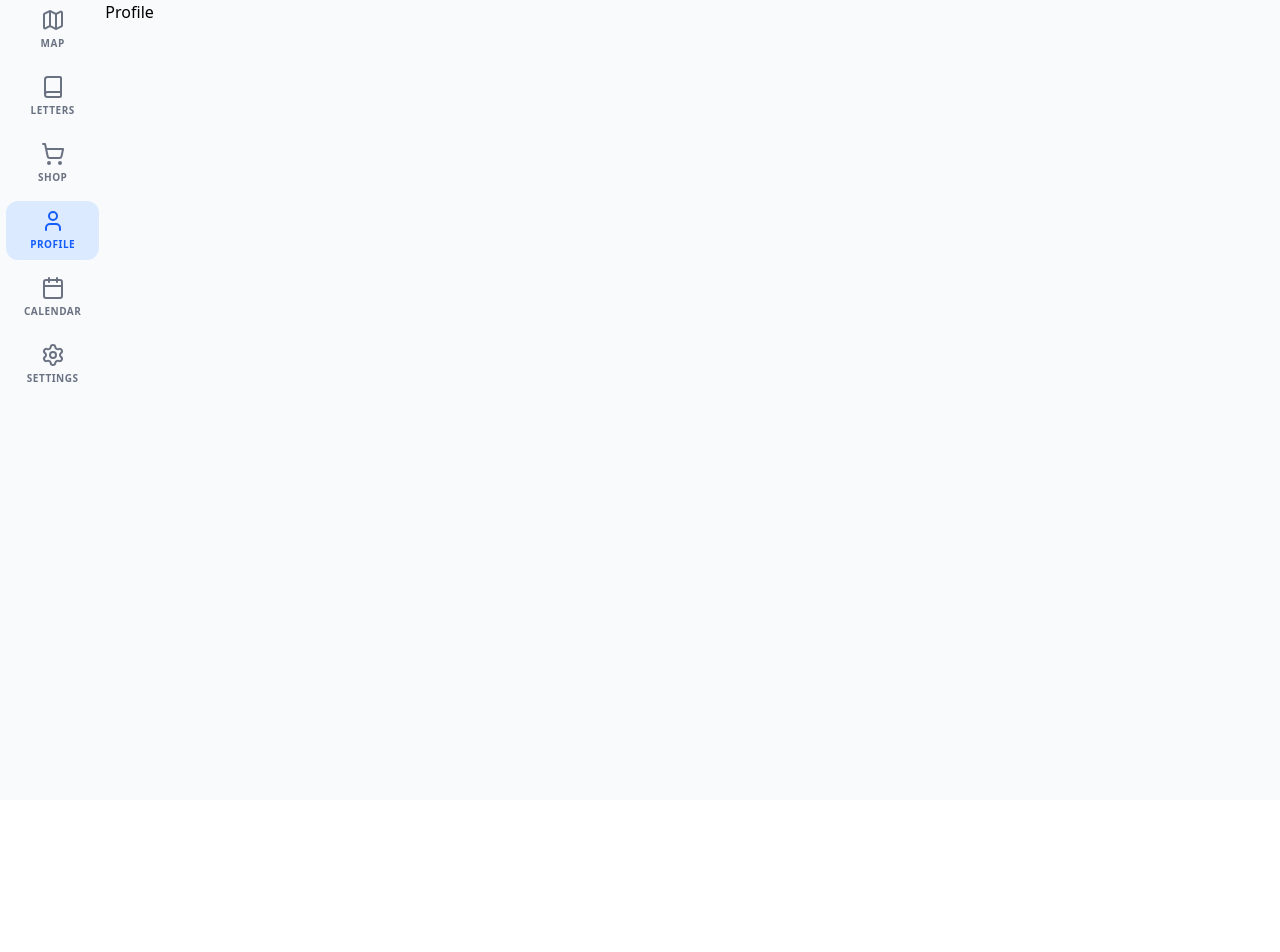
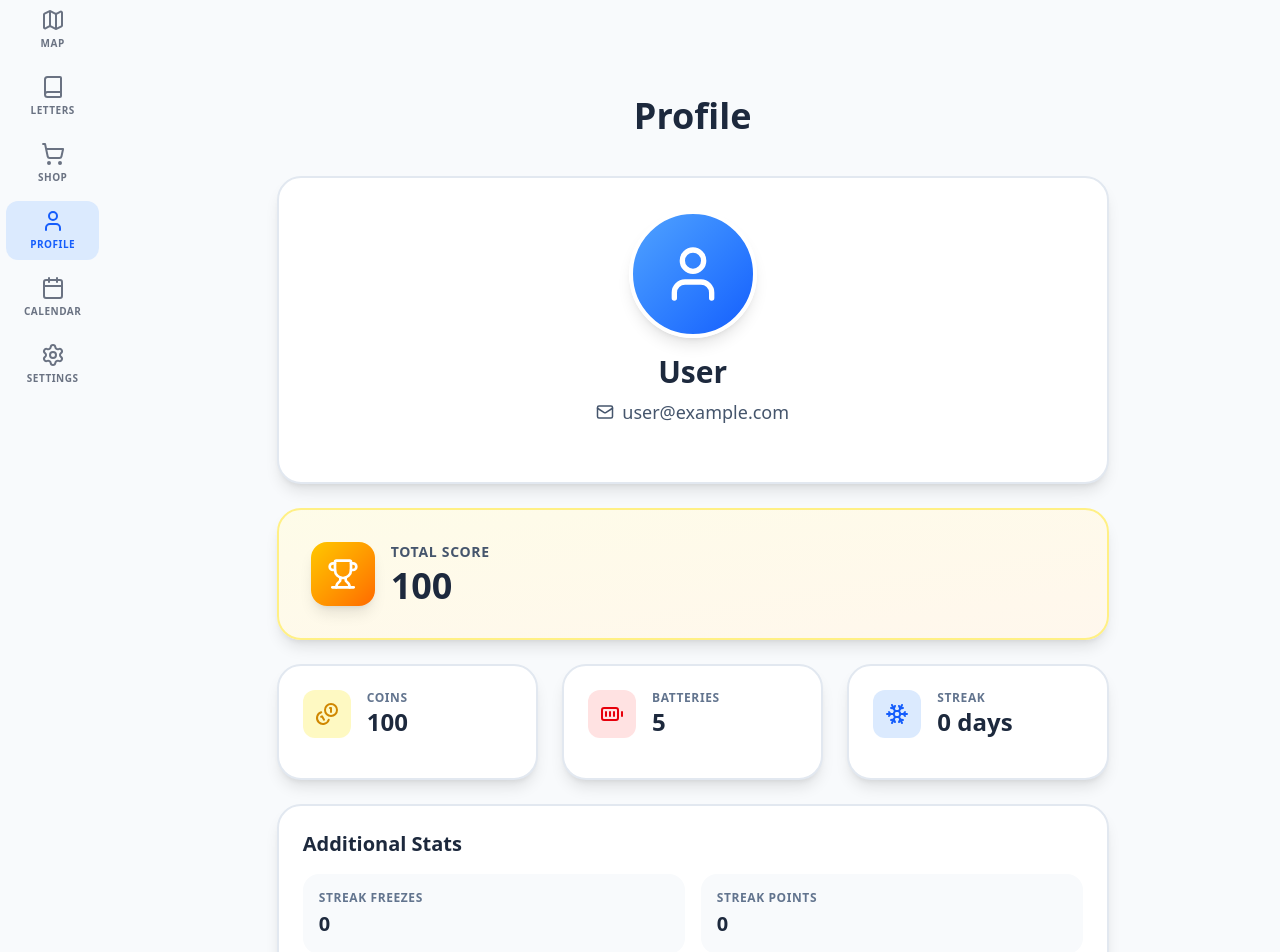
Before and after one commit to TeamEffectivo/frontend, a React (Vite) app: page /profile in a window 1280 px wide. Shown: the top 952 px of the page. Before the commit the page ends 800 px from the top, so only its background shows below. Built offline with nearby package versions, Linux system fonts and the light colour scheme; what aws-amplify would draw is missing.

Commit message:
feat: add profile page

```diff
--- a/src/features/Profile.tsx
+++ b/src/features/Profile.tsx
@@ -1,10 +1,115 @@
+import { useState } from 'react';
+import { useUserStore } from '../store/useUserStore';
+import { User, Mail, Trophy, Coins, BatteryFull, Snowflake } from 'lucide-react';
+
 const Profile = () => {
-    return (
-        <div>
-            <h1>Profile</h1>
+  const { coins, batteries, streak, streakFreezes } = useUserStore();
+  // Initialize state directly from localStorage using function initializer
+  const [userEmail] = useState<string>(() => localStorage.getItem('userEmail') || '');
+  const [userName] = useState<string>(() => localStorage.getItem('userName') || 'User');
 
+  // Calculate total score (coins + streak points)
+  const totalScore = coins + (streak * 10);
+
+  return (
+    <div className="pt-24 px-8 pb-12 max-w-4xl mx-auto">
+
+      <header className="mb-10 text-center">
+        <h1 className="text-4xl font-black text-slate-800 mb-4">Profile</h1>
+      </header>
+
+
+      <div className="bg-white border-2 border-slate-200 rounded-3xl p-8 shadow-lg mb-6">
+        <div className="flex flex-col items-center mb-6">
+
+          <div className="w-32 h-32 rounded-full bg-gradient-to-br from-blue-400 to-blue-600 flex items-center justify-center mb-4 shadow-lg border-4 border-white">
+            <User size={64} className="text-white" />
+          </div>
+
+
+          <h2 className="text-3xl font-black text-slate-800 mb-2">{userName}</h2>
+
+
+          <div className="flex items-center gap-2 text-slate-600">
+            <Mail size={18} />
+            <span className="text-lg">{userEmail || 'user@example.com'}</span>
+          </div>
         </div>
-    );
+      </div>
+
+      {/* Score Card */}
+      <div className="bg-gradient-to-br from-yellow-50 to-orange-50 border-2 border-yellow-200 rounded-3xl p-8 shadow-lg mb-6">
+        <div className="flex items-center justify-between">
+          <div className="flex items-center gap-4">
+            <div className="w-16 h-16 rounded-2xl bg-gradient-to-br from-yellow-400 to-orange-500 flex items-center justify-center shadow-lg">
+              <Trophy size={32} className="text-white" />
+            </div>
+            <div>
+              <p className="text-slate-600 font-bold text-sm uppercase tracking-wider mb-1">Total Score</p>
+              <p className="text-4xl font-black text-slate-800">{totalScore.toLocaleString()}</p>
+            </div>
+          </div>
+        </div>
+      </div>
+
+      {/* Stats Grid */}
+      <div className="grid grid-cols-1 md:grid-cols-3 gap-6">
+        {/* Coins */}
+        <div className="bg-white border-2 border-slate-200 rounded-3xl p-6 shadow-lg hover:border-yellow-300 transition-colors">
+          <div className="flex items-center gap-4 mb-4">
+            <div className="w-12 h-12 rounded-xl bg-yellow-100 flex items-center justify-center">
+              <Coins size={24} className="text-yellow-600" />
+            </div>
+            <div>
+              <p className="text-slate-500 font-bold text-xs uppercase tracking-wider">Coins</p>
+              <p className="text-2xl font-black text-slate-800">{coins}</p>
+            </div>
+          </div>
+        </div>
+
+        {/* Batteries */}
+        <div className="bg-white border-2 border-slate-200 rounded-3xl p-6 shadow-lg hover:border-red-300 transition-colors">
+          <div className="flex items-center gap-4 mb-4">
+            <div className="w-12 h-12 rounded-xl bg-red-100 flex items-center justify-center">
+              <BatteryFull size={24} className="text-red-600" />
+            </div>
+            <div>
+              <p className="text-slate-500 font-bold text-xs uppercase tracking-wider">Batteries</p>
+              <p className="text-2xl font-black text-slate-800">{batteries}</p>
+            </div>
+          </div>
+        </div>
+
+        {/* Streak */}
+        <div className="bg-white border-2 border-slate-200 rounded-3xl p-6 shadow-lg hover:border-blue-300 transition-colors">
+          <div className="flex items-center gap-4 mb-4">
+            <div className="w-12 h-12 rounded-xl bg-blue-100 flex items-center justify-center">
+              <Snowflake size={24} className="text-blue-600" />
+            </div>
+            <div>
+              <p className="text-slate-500 font-bold text-xs uppercase tracking-wider">Streak</p>
+              <p className="text-2xl font-black text-slate-800">{streak} days</p>
+            </div>
+          </div>
+        </div>
+      </div>
+
+      {/* Additional Info Card */}
+      <div className="bg-white border-2 border-slate-200 rounded-3xl p-6 shadow-lg mt-6">
+        <h3 className="text-xl font-black text-slate-800 mb-4">Additional Stats</h3>
+        <div className="grid grid-cols-2 gap-4">
+          <div className="bg-slate-50 rounded-2xl p-4">
+            <p className="text-slate-500 font-bold text-xs uppercase tracking-wider mb-1">Streak Freezes</p>
+            <p className="text-xl font-black text-slate-800">{streakFreezes}</p>
+          </div>
+          <div className="bg-slate-50 rounded-2xl p-4">
+            <p className="text-slate-500 font-bold text-xs uppercase tracking-wider mb-1">Streak Points</p>
+            <p className="text-xl font-black text-slate-800">{streak * 10}</p>
+          </div>
+        </div>
+      </div>
+    </div>
+  );
 };
 
 export default Profile;
```
